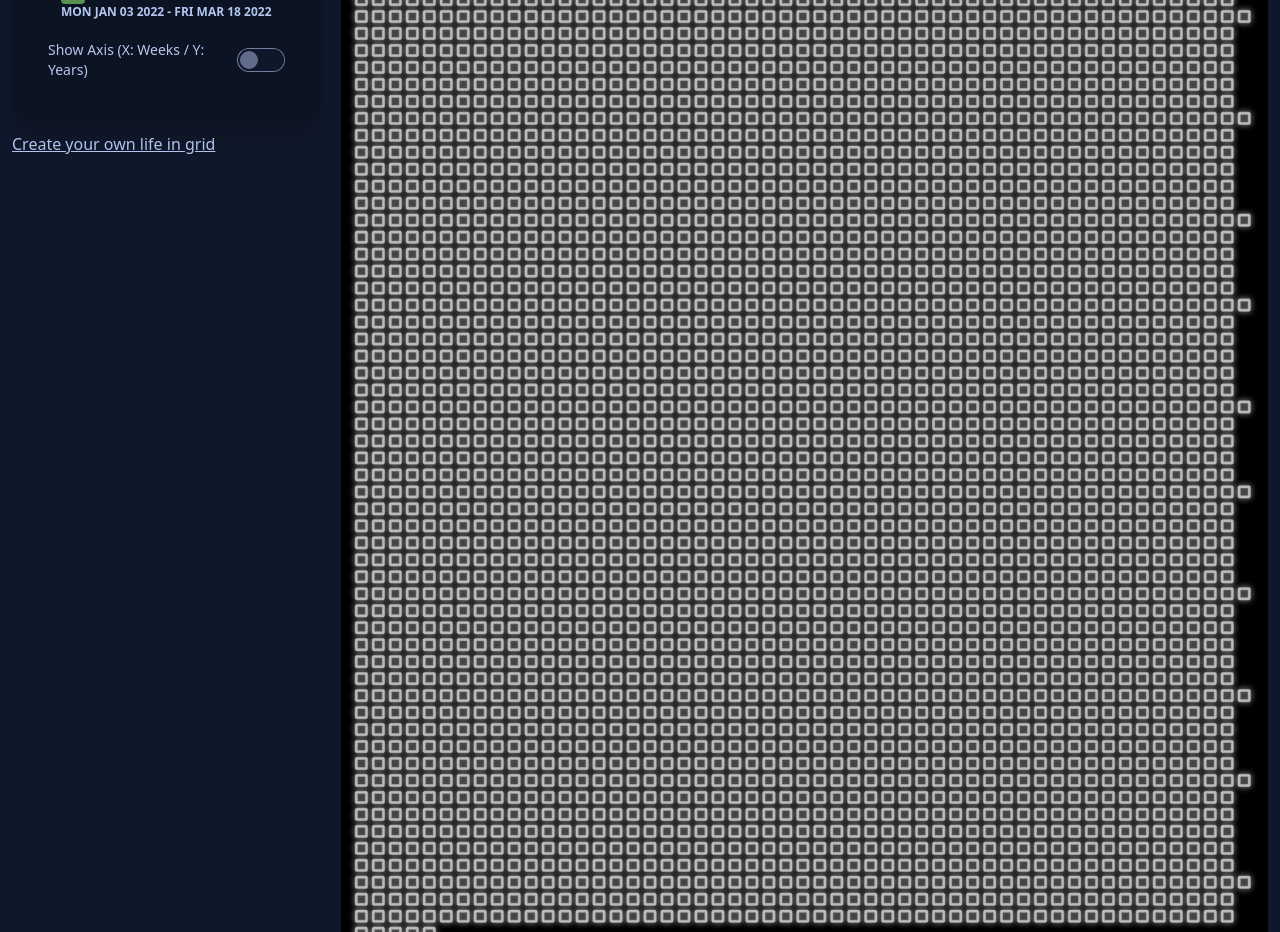
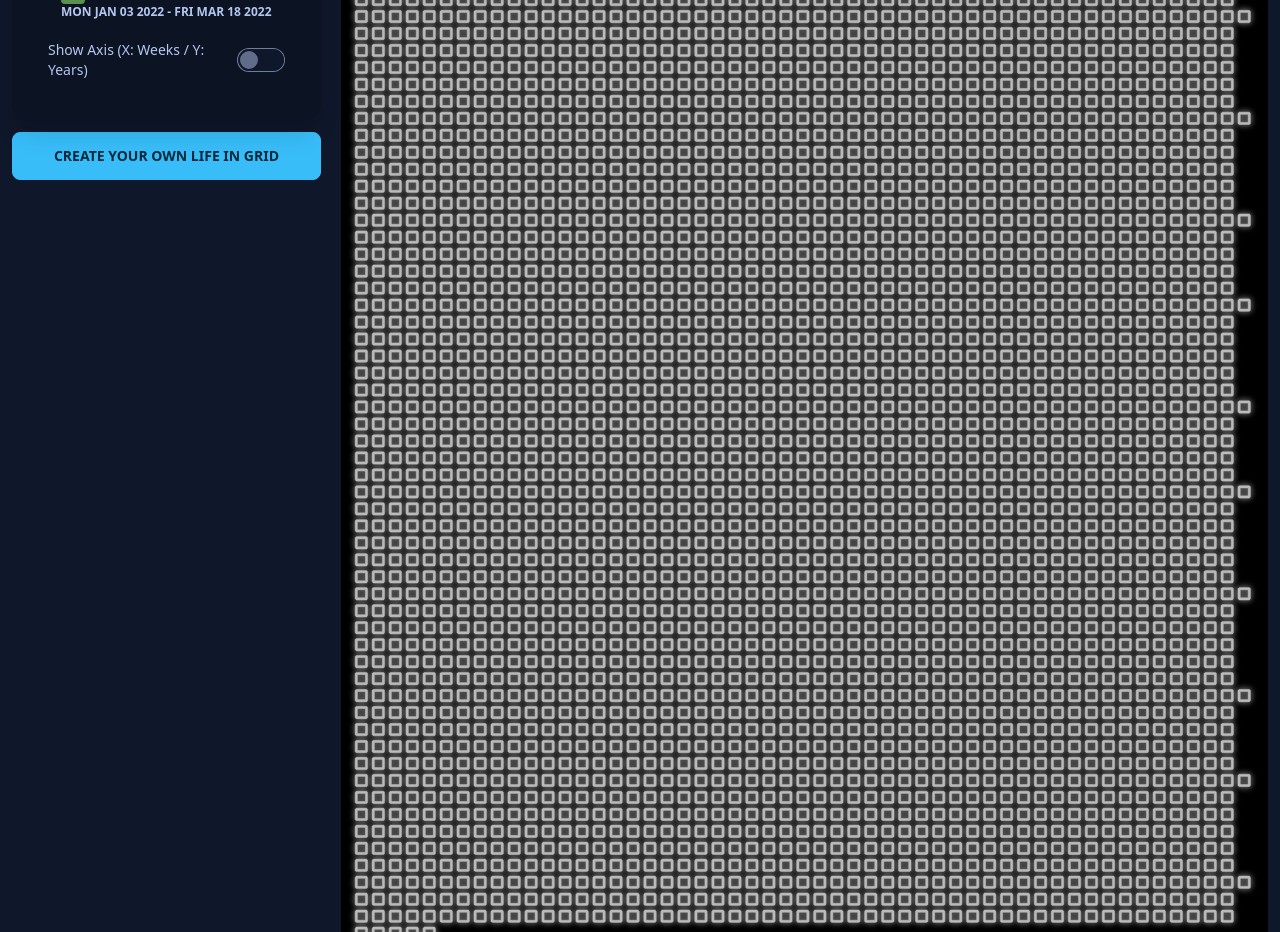
Before and after one commit to guillaume-gomez/life-in-grid, a React (Create React App) app: page / in a window 1280 px wide. Shown: the part 800-1732 px from the top of the page. Built offline with nearby package versions, Linux system fonts and the light colour scheme; what unstated-next would draw is missing.

Commit message:
display more the call to action

```diff
--- a/src/LifeInGridView.tsx
+++ b/src/LifeInGridView.tsx
@@ -72,7 +72,7 @@ function LifeInGridView() {
             /*is has params*/
             params.get("period-length") ?
               <Link to={`/form?${params.toString()}`} className="link">Edit your own life in grid</Link> :
-              <Link to="/form" className="link">Create your own life in grid</Link>
+              <Link to="/form" className="btn btn-primary">Create your own life in grid</Link>
           }
         </div>
         <div className="md:w-9/12">
```
